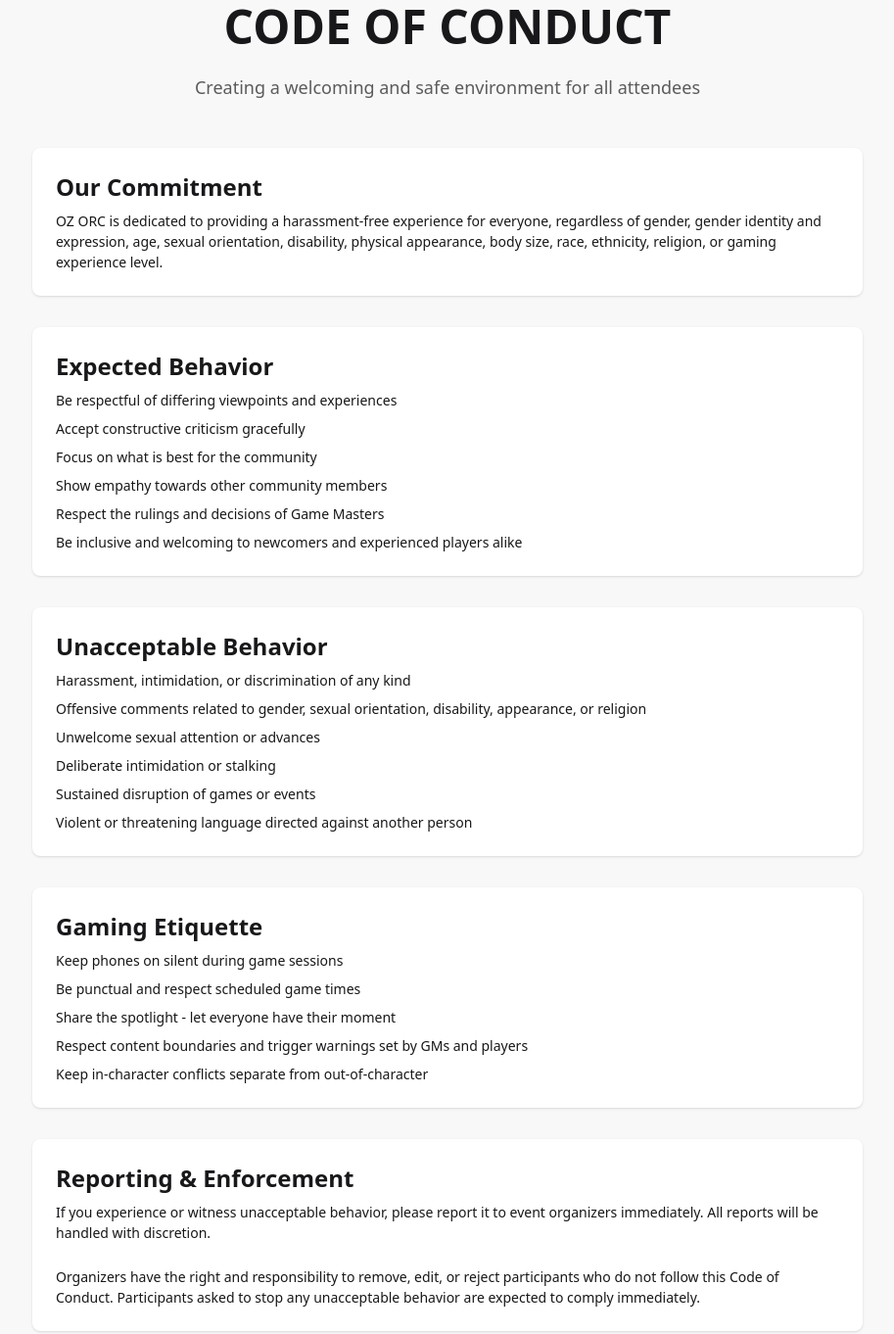
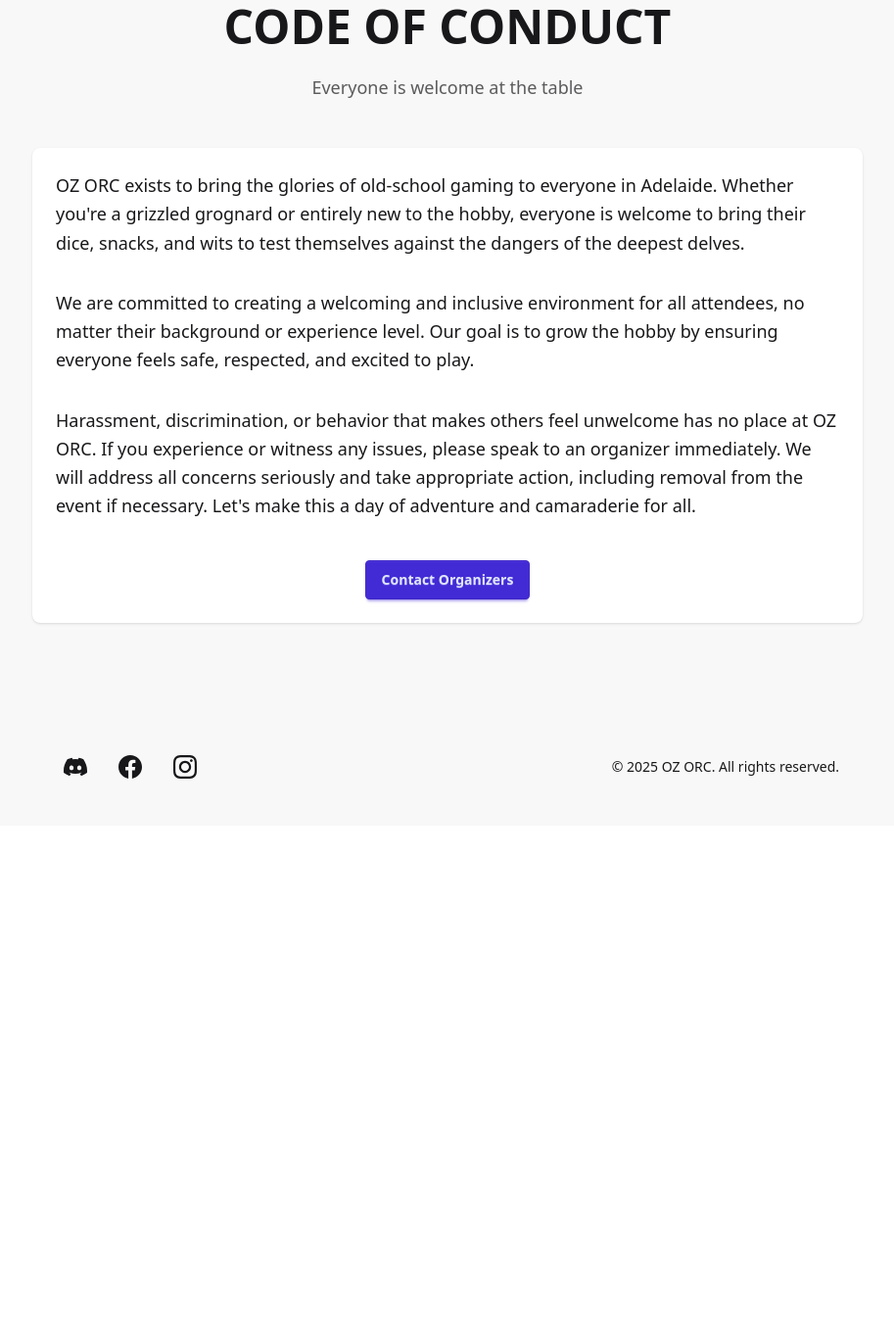
Before and after one commit to rileylum/adl-osr-website, an Astro site: page /code-of-conduct in a window 1280 px wide. Shown: the part 141-1503 px from the top of the page at 98% size, without its empty margins (183-1096 px from the left). After the commit the page ends 984 px from the top, so only its background shows below. Built offline with nearby package versions, Linux system fonts and the light colour scheme; Astro itself is replaced by a stand-in of ours.

Commit message:
update code of conduct

```diff
--- a/src/components/About.astro
+++ b/src/components/About.astro
@@ -26,11 +26,10 @@
           Premier old-school gaming convention!
         </p>
         <p>
-          We've started OZ ORC as a chance to bring the old-school and it's
-          glories to everyone in Adelaide - regardless of race, age, gender or
-          orientation. Everyone is welcome to bring dice, snacks, and their wits
-          with them and test themselves against the dangers of the deepest
-          delves.
+          We've started OZ ORC as a chance to bring the old-school and its
+          glories to everyone in Adelaide. Everyone is welcome to bring dice,
+          snacks, and their wits with them and test themselves against the
+          dangers of the deepest delves. Read our <a href="/code-of-conduct" class="link link-primary">Code of Conduct</a> to learn more about our commitment to creating a welcoming environment.
         </p>
       </div>
     </div>
--- a/src/components/CodeOfConduct.astro
+++ b/src/components/CodeOfConduct.astro
@@ -7,89 +7,30 @@
     <div class="text-center mb-12">
       <h1 class="text-5xl font-bold mb-6">CODE OF CONDUCT</h1>
       <p class="text-lg text-base-content/70">
-        Creating a welcoming and safe environment for all attendees
+        Everyone is welcome at the table
       </p>
     </div>
 
     <div class="prose prose-lg max-w-none">
-      <div class="card bg-base-100 shadow-sm mb-8">
-        <div class="card-body">
-          <h2 class="card-title text-2xl">Our Commitment</h2>
-          <p>
-            OZ ORC is dedicated to providing a harassment-free experience for
-            everyone, regardless of gender, gender identity and expression, age,
-            sexual orientation, disability, physical appearance, body size,
-            race, ethnicity, religion, or gaming experience level.
-          </p>
-        </div>
-      </div>
-
-      <div class="card bg-base-100 shadow-sm mb-8">
-        <div class="card-body">
-          <h2 class="card-title text-2xl">Expected Behavior</h2>
-          <ul class="space-y-2">
-            <li>Be respectful of differing viewpoints and experiences</li>
-            <li>Accept constructive criticism gracefully</li>
-            <li>Focus on what is best for the community</li>
-            <li>Show empathy towards other community members</li>
-            <li>Respect the rulings and decisions of Game Masters</li>
-            <li>
-              Be inclusive and welcoming to newcomers and experienced players
-              alike
-            </li>
-          </ul>
-        </div>
-      </div>
-
-      <div class="card bg-base-100 shadow-sm mb-8">
-        <div class="card-body">
-          <h2 class="card-title text-2xl">Unacceptable Behavior</h2>
-          <ul class="space-y-2">
-            <li>Harassment, intimidation, or discrimination of any kind</li>
-            <li>
-              Offensive comments related to gender, sexual orientation,
-              disability, appearance, or religion
-            </li>
-            <li>Unwelcome sexual attention or advances</li>
-            <li>Deliberate intimidation or stalking</li>
-            <li>Sustained disruption of games or events</li>
-            <li>
-              Violent or threatening language directed against another person
-            </li>
-          </ul>
-        </div>
-      </div>
-
-      <div class="card bg-base-100 shadow-sm mb-8">
-        <div class="card-body">
-          <h2 class="card-title text-2xl">Gaming Etiquette</h2>
-          <ul class="space-y-2">
-            <li>Keep phones on silent during game sessions</li>
-            <li>Be punctual and respect scheduled game times</li>
-            <li>Share the spotlight - let everyone have their moment</li>
-            <li>
-              Respect content boundaries and trigger warnings set by GMs and
-              players
-            </li>
-            <li>Keep in-character conflicts separate from out-of-character</li>
-          </ul>
-        </div>
-      </div>
-
       <div class="card bg-base-100 shadow-sm">
         <div class="card-body">
-          <h2 class="card-title text-2xl">Reporting & Enforcement</h2>
-          <p class="mb-4">
-            If you experience or witness unacceptable behavior, please report it
-            to event organizers immediately. All reports will be handled with
-            discretion.
+          <p class="text-lg leading-relaxed mb-6">
+            OZ ORC exists to bring the glories of old-school gaming to everyone in Adelaide. Whether you're a grizzled grognard or entirely new to the hobby, everyone is welcome to bring their dice, snacks, and wits to test themselves against the dangers of the deepest delves.
           </p>
-          <p>
-            Organizers have the right and responsibility to remove, edit, or
-            reject participants who do not follow this Code of Conduct.
-            Participants asked to stop any unacceptable behavior are expected to
-            comply immediately.
+
+          <p class="text-lg leading-relaxed mb-6">
+            We are committed to creating a welcoming and inclusive environment for all attendees, no matter their background or experience level. Our goal is to grow the hobby by ensuring everyone feels safe, respected, and excited to play.
           </p>
+
+          <p class="text-lg leading-relaxed">
+            Harassment, discrimination, or behavior that makes others feel unwelcome has no place at OZ ORC. If you experience or witness any issues, please speak to an organizer immediately. We will address all concerns seriously and take appropriate action, including removal from the event if necessary. Let's make this a day of adventure and camaraderie for all.
+          </p>
+
+          <div class="mt-8 text-center">
+            <a href="mailto:admin@ozorc.com" class="btn btn-primary">
+              Contact Organizers
+            </a>
+          </div>
         </div>
       </div>
     </div>
--- a/src/components/Navbar.astro
+++ b/src/components/Navbar.astro
@@ -31,7 +31,7 @@ const { showLogo = true } = Astro.props;
     }
     <div class="flex-1 flex justify-end items-center gap-1">
       <NavDropdown title="ATTEND">
-        <!-- <NavLink text="Code of Conduct" url="/code-of-conduct" /> -->
+        <NavLink text="Code of Conduct" url="/code-of-conduct" />
         <NavLink text="Event Signup" url="/signup" disabled={true} />
         <NavLink text="Event Schedule" url="/schedule" />
         <NavLink text="Event Location" url="/location" />
```
